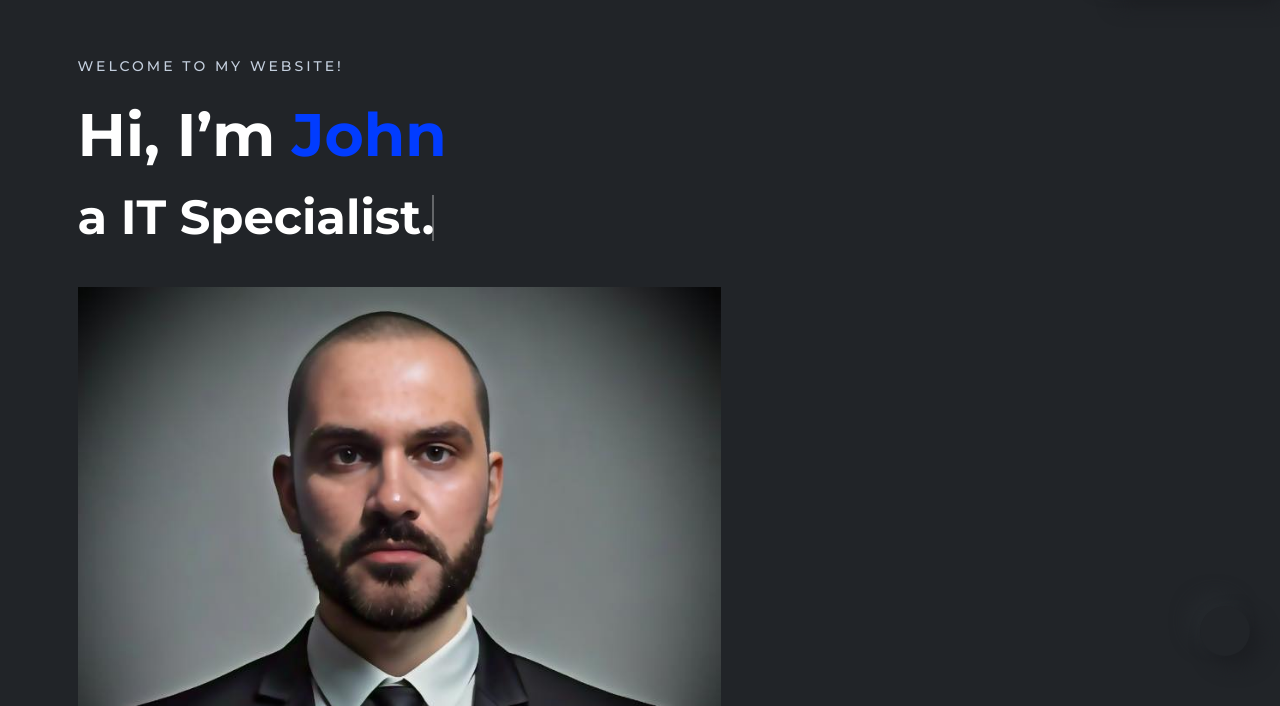
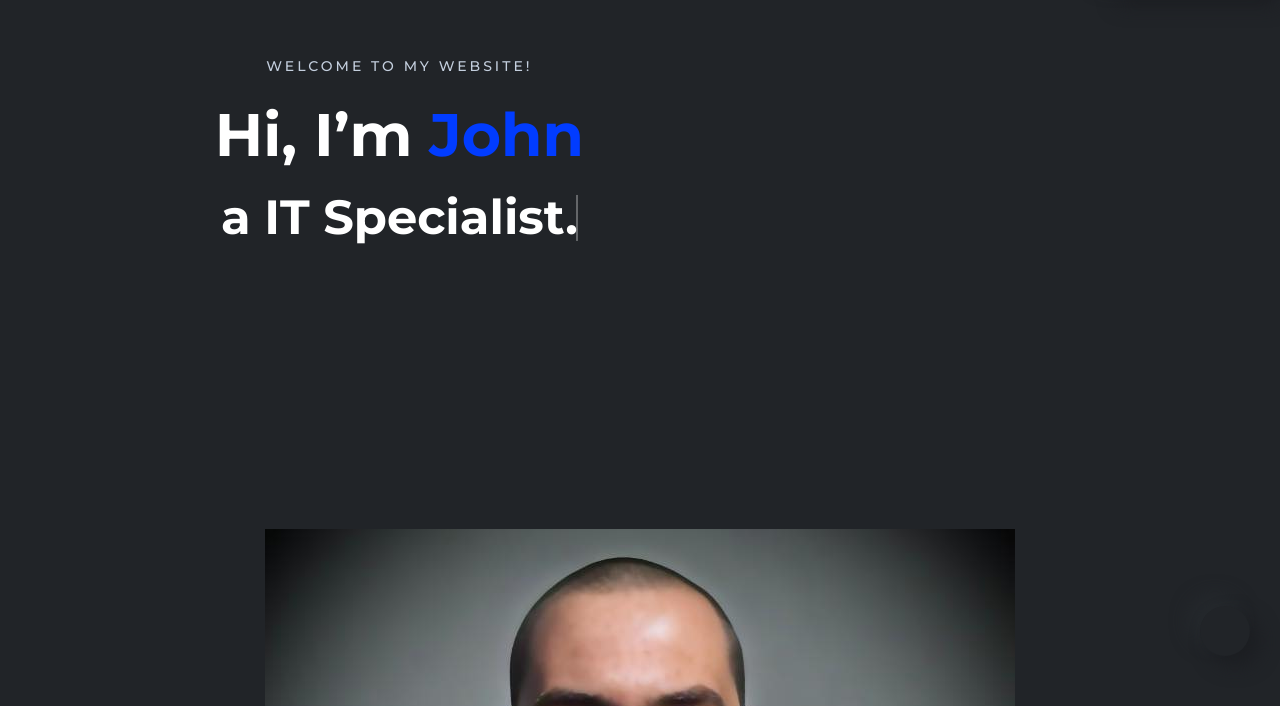
Before and after one commit to johnjacksonsresume/johnjacksonsresume.github.io, a plain HTML site: page index.html in a window 1280 px wide. Shown: the part 94-800 px from the top of the page. Drawn offline with Linux system fonts and the light colour scheme; some icons are missing.

Commit message:
Update index.html

```diff
--- a/index.html
+++ b/index.html
@@ -116,7 +116,7 @@
     <!-- End Popup Mobile Menu  -->
     <main class="main-page-wrapper">
       <!-- Start Slider Area -->
-      <div id="home" class="rn-slider-area">
+      <center><div id="home" class="rn-slider-area">
         <div class="slide slider-style-1">
           <div class="container">
             <div class="row row--30 align-items-center">
@@ -144,8 +144,7 @@
                         </span>
                         <!-- type headline end -->
                       </span>
-                   <center><p><div class="image-container">
-        <img src="itsme.jpg" alt="Welcome" class="image"></p></center>
+
 
                   </div>
 
@@ -161,16 +160,18 @@
           </div>
         </div>
       </div>
-
+      </center>
   <!--Start Services Section-->
 
+   <center><p><div class="image-container">
+        <img src="itsme.jpg" alt="Welcome" class="image"></p></center>
 
     <div class="container" id="services"
   <div><center><p><p><center><p>My name is John</p></center>
 
     <p><center><p><span style="color: #5a91e4">I study Computer Science. </span></p></center>
 <div>
-                      <center><p class="description"> I have dedicated my career to specializing in computer repair, leveraging my extensive knowledge and experience to provide comprehensive solutions for individuals and businesses facing hardware and software issues. With a keen eye for diagnostics, I excel at identifying and resolving complex problems efficiently, ensuring that systems run smoothly and securely. Whether it's fixing hardware malfunctions, troubleshooting software glitches, or optimizing computer performance, I am committed to delivering top-notch services that meet the unique needs of my clients. My passion for technology and commitment to staying updated with the latest advancements in the field drive me to deliver the best possible outcomes for every computer-related challenge I encounter.</p>
+   <center><p class="description"> I have dedicated my career to specializing in computer repair, leveraging my extensive knowledge and experience to provide comprehensive solutions for individuals and businesses facing hardware and software issues. With a keen eye for diagnostics, I excel at identifying and resolving complex problems efficiently, ensuring that systems run smoothly and securely. Whether it's fixing hardware malfunctions, troubleshooting software glitches, or optimizing computer performance, I am committed to delivering top-notch services that meet the unique needs of my clients. My passion for technology and commitment to staying updated with the latest advancements in the field drive me to deliver the best possible outcomes for every computer-related challenge I encounter.</p>
                    </center> </div>
 <section> <center><p><a href="JOHN_JACKSON_Resume.pdf">CLICK HERE FOR MY RESUME</a></p></center></section>
 
```
